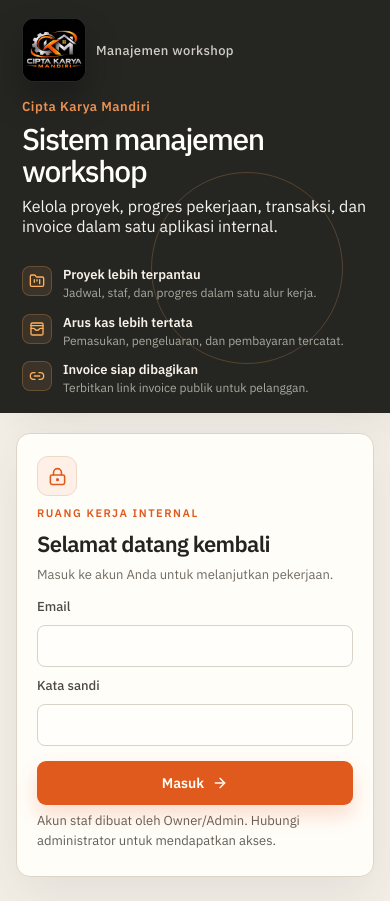
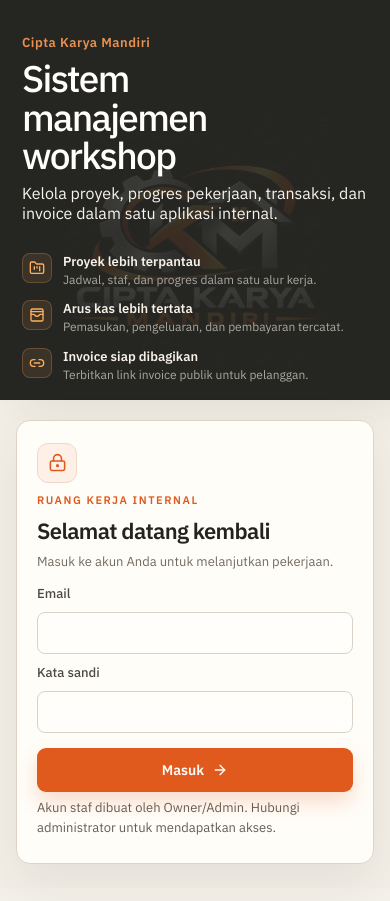
Before and after one commit to h0murasak1/cipta-karya-mandiri, a React (Vite) app in the folder web/: page / in a window 390 px wide. Built offline with nearby package versions, Linux system fonts and the light colour scheme; no server answers.

Commit message:
feat: refine centered login branding

```diff
--- a/web/src/index.css
+++ b/web/src/index.css
@@ -2742,25 +2742,103 @@ body {
 
 .login-aside::before {
   position: absolute;
-  right: 12%;
-  bottom: 12%;
-  width: 190px;
-  height: 190px;
-  border: 1px solid rgba(255, 176, 92, .28);
-  border-radius: 50%;
+  z-index: -1;
+  right: 5%;
+  bottom: 8%;
+  width: min(460px, 42vw);
+  height: min(460px, 42vw);
+  background: url('/logo-ckm.jpeg') center / contain no-repeat;
   content: "";
-  opacity: .8;
+  opacity: .2;
+  mix-blend-mode: screen;
 }
 
 .login-aside::after {
   position: absolute;
-  right: calc(12% + 28px);
-  bottom: calc(12% + 28px);
-  width: 132px;
-  height: 132px;
+  right: 8%;
+  bottom: 11%;
+  width: min(320px, 30vw);
+  height: min(320px, 30vw);
   border: 1px solid rgba(255, 176, 92, .15);
   border-radius: 50%;
   content: "";
+}
+
+@media (max-width: 760px) {
+  .login-aside::before {
+    right: -9%;
+    bottom: 6%;
+    width: 250px;
+    height: 250px;
+    opacity: .13;
+  }
+
+  .login-aside::after {
+    right: 2%;
+    bottom: 9%;
+    width: 190px;
+    height: 190px;
+  }
+}
+
+/* Final login composition: center the brand mark and give the message room to lead. */
+.login-aside::before {
+  right: auto;
+  bottom: 7%;
+  left: 50%;
+  width: min(520px, 44vw);
+  height: min(520px, 44vw);
+  transform: translateX(-50%);
+}
+
+.login-message h1 {
+  max-width: 12ch;
+  font-size: clamp(42px, 4.4vw, 64px);
+  line-height: 1.04;
+}
+
+.login-message > p:last-child {
+  max-width: 430px;
+  font-size: 17px;
+  line-height: 1.6;
+}
+
+.login-point strong {
+  font-size: 14px;
+}
+
+.login-point small {
+  font-size: 13px;
+}
+
+@media (max-width: 760px) {
+  .login-aside::before {
+    right: auto;
+    bottom: 4%;
+    left: 50%;
+    width: 270px;
+    height: 270px;
+    transform: translateX(-50%);
+    opacity: .1;
+  }
+
+  .login-message h1 {
+    max-width: 11ch;
+    font-size: clamp(34px, 9.5vw, 43px);
+  }
+
+  .login-message > p:last-child {
+    font-size: 15px;
+    line-height: 1.5;
+  }
+
+  .login-point strong {
+    font-size: 13px;
+  }
+
+  .login-point small {
+    font-size: 12px;
+  }
 }
 
 .login-message,
--- a/web/src/pages/LoginPage.tsx
+++ b/web/src/pages/LoginPage.tsx
@@ -20,12 +20,6 @@ export function LoginPage({ client, authError }: { client: SupabaseClient; authE
   return (
     <main className="login-page">
       <section className="login-aside">
-        <div className="login-brand">
-          <div className="login-logo-frame">
-            <img className="login-logo" src="/logo-ckm.jpeg" alt="Logo Cipta Karya Mandiri" />
-          </div>
-          <span className="login-brand-caption">Manajemen workshop</span>
-        </div>
         <div className="login-message">
           <p className="eyebrow eyebrow-light">Cipta Karya Mandiri</p>
           <h1>Sistem manajemen workshop</h1>
```
